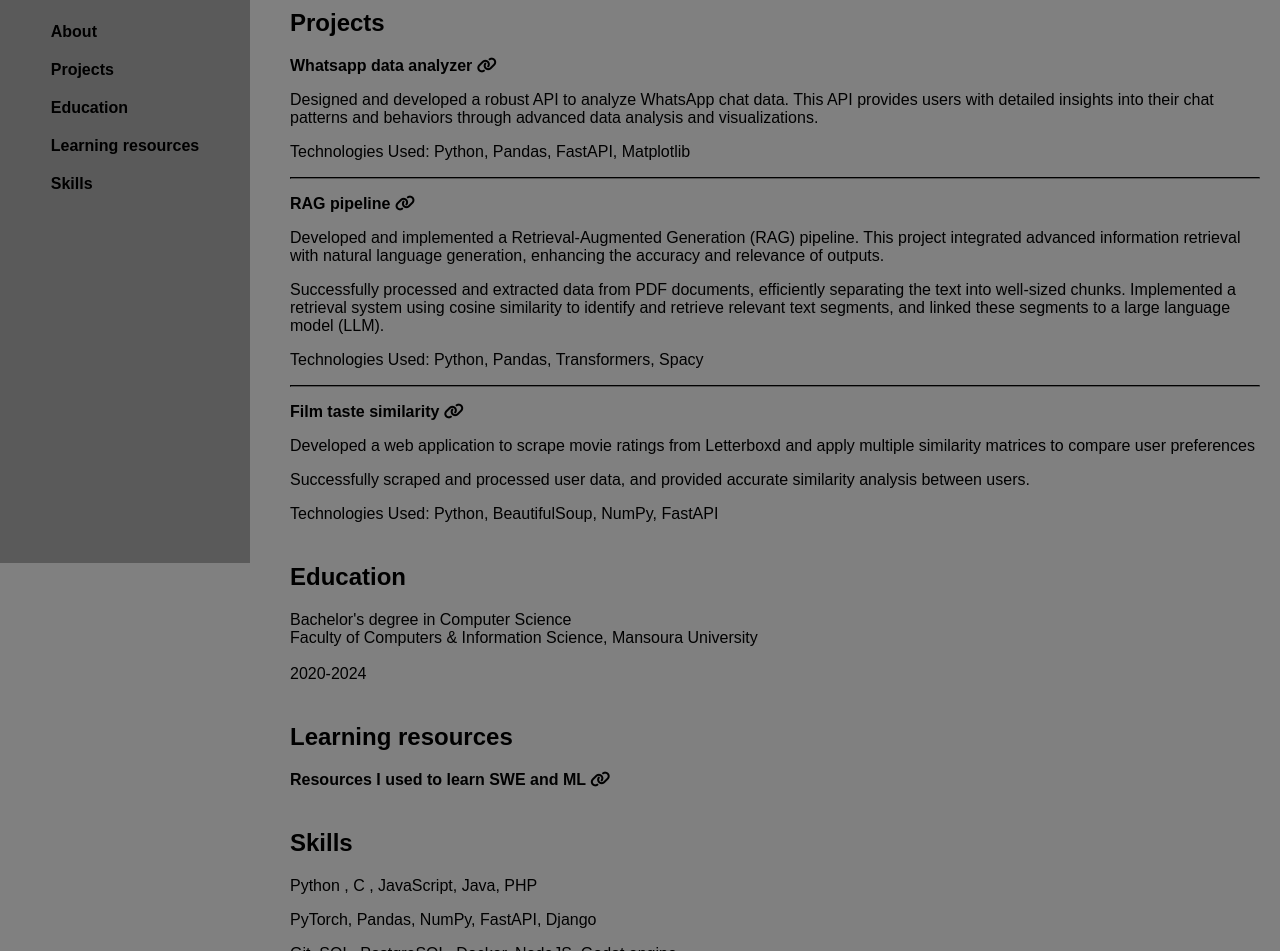
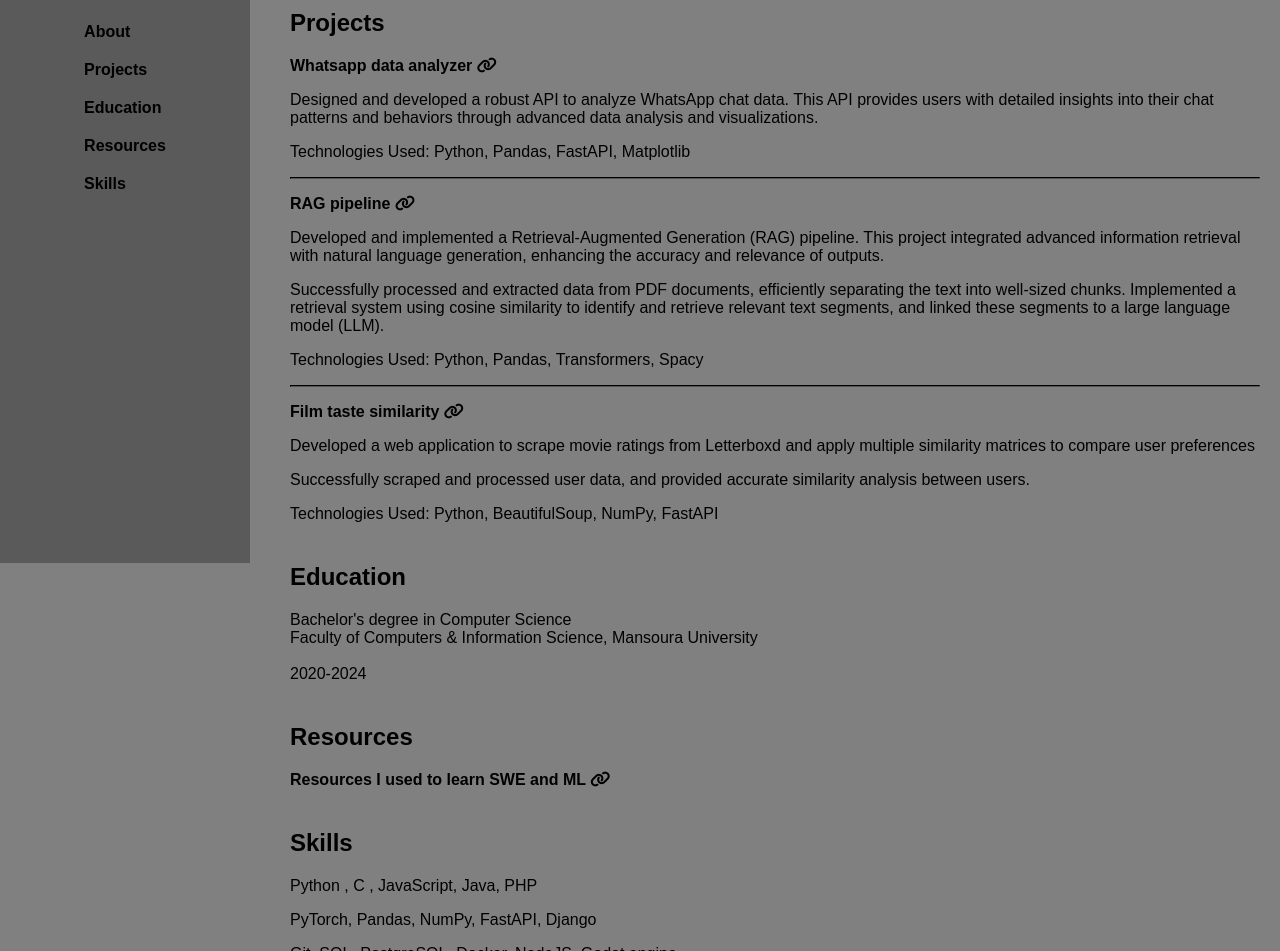
Before and after one commit to abdulrhmanm03/abdulrhmanm03.github.io, a plain HTML site: page index.html in a window 1280 px wide. Shown: the part 237-1188 px from the top of the page. Drawn offline with Linux system fonts and the light colour scheme.

Commit message:
Changes to be committed: 	modified:   index.html 	modified:   styles.css

```diff
--- a/index.html
+++ b/index.html
@@ -26,7 +26,7 @@
                 <li><a href="#about">About</a></li>
                 <li><a href="#projects">Projects</a></li>
                 <li><a href="#education">Education</a></li>
-                <li><a href="#learning_resources">Learning resources</a></li>
+                <li><a href="#resources">Resources</a></li>
                 <li><a href="#skills">Skills</a></li>
             </ul>
         </div>
@@ -45,7 +45,7 @@
                 <li><a href="#about">About</a></li>
                 <li><a href="#projects">Projects</a></li>
                 <li><a href="#education">Education</a></li>
-                <li><a href="#learning_resources">Learning resources</a></li>
+                <li><a href="#resources">Resources</a></li>
                 <li><a href="#skills">Skills</a></li>
             </ul>
         </nav>
@@ -135,8 +135,8 @@
                 2020-2024
             </p>
         </section>
-        <section id="learning_resources">
-            <h2>Learning resources</h2>
+        <section id="resources">
+            <h2>Resources</h2>
             <p>
                 <a href="https://github.com/abdulrhmanm03/learning_resources">Resources I used to learn SWE and ML <i class="fa-solid fa-link"></i></a>
             </p>
--- a/styles.css
+++ b/styles.css
@@ -167,6 +167,6 @@ section h2 {
 
     .header-nav ul li {
         margin: 0 5px;
-        font-size: small; /* Adjust spacing between nav links */
+        font-size: medium; /* Adjust spacing between nav links */
     }
 }
```
